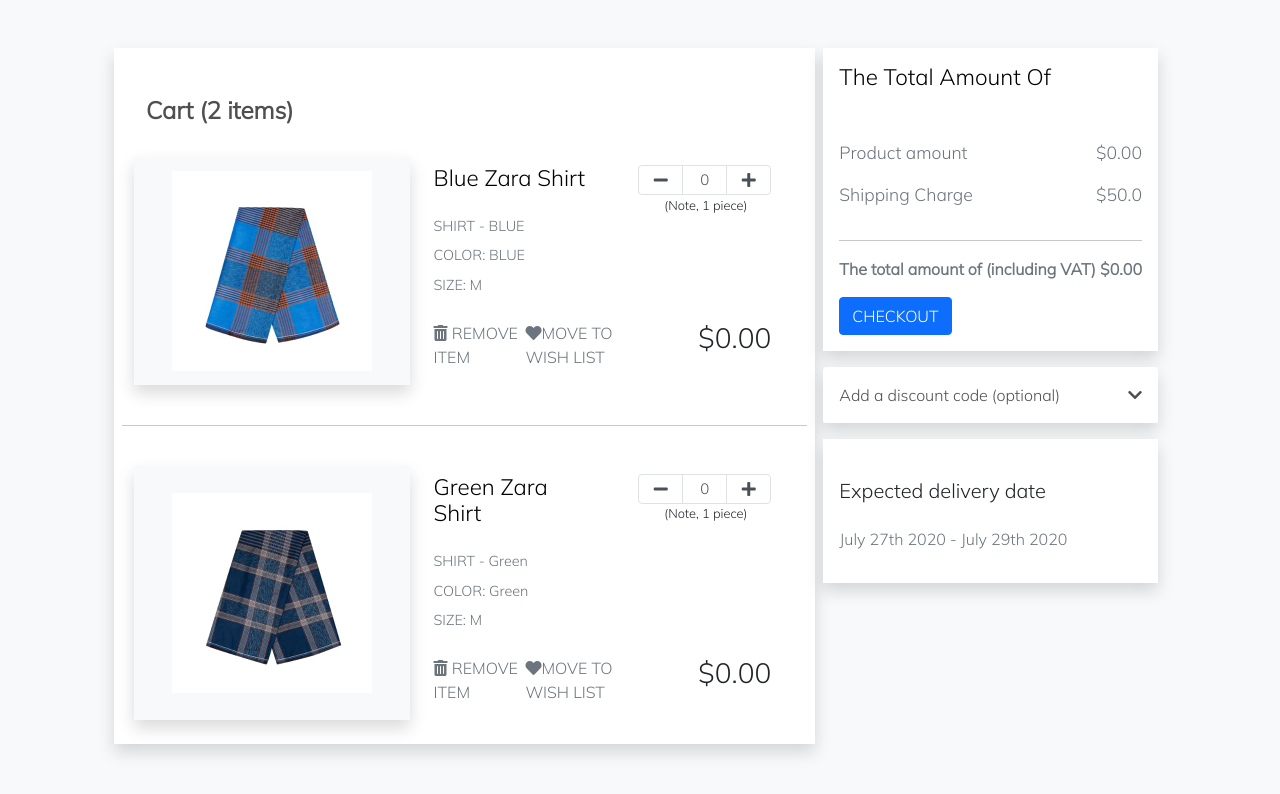
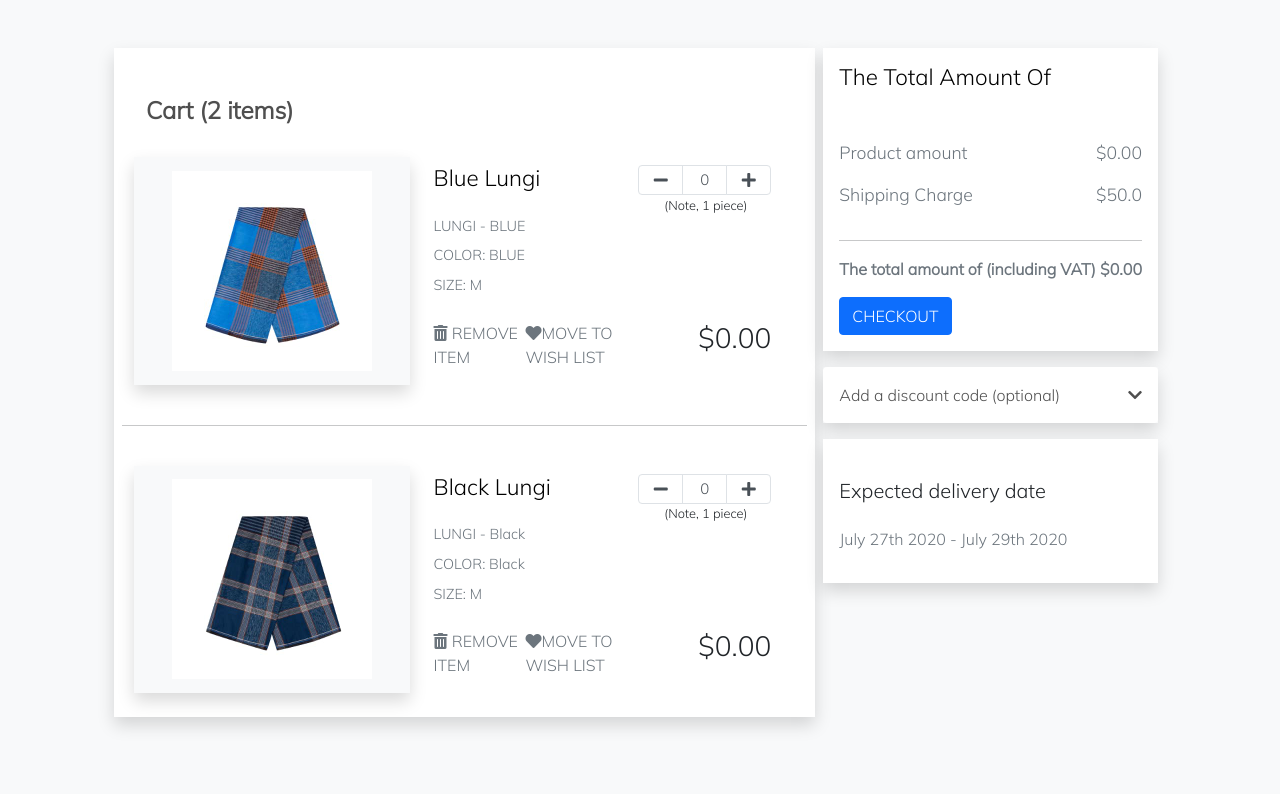
Before and after one commit to mosfequr11/cart, a plain HTML site: page index.html in a window 1280 px wide. Drawn offline with nearby package versions, Linux system fonts and the light colour scheme.

Commit message:
no update

```diff
--- a/index.html
+++ b/index.html
@@ -34,8 +34,8 @@
                   <div class="row">
                     <!-- product name  -->
                     <div class="col-6 card-title">
-                      <h1 class="mb-4 product_name">Blue Zara Shirt</h1>
-                      <p class="mb-2">SHIRT - BLUE</p>
+                      <h1 class="mb-4 product_name">Blue Lungi</h1>
+                      <p class="mb-2">LUNGI - BLUE</p>
                       <p class="mb-2">COLOR: BLUE</p>
                       <p class="mb-3">SIZE: M</p>
                     </div>
@@ -82,9 +82,9 @@
                   <div class="row">
                     <!-- product name  -->
                     <div class="col-6 card-title">
-                      <h1 class="mb-4 product_name">Green Zara Shirt</h1>
-                      <p class="mb-2">SHIRT - Green</p>
-                      <p class="mb-2">COLOR: Green</p>
+                      <h1 class="mb-4 product_name">Black Lungi</h1>
+                      <p class="mb-2">LUNGI - Black</p>
+                      <p class="mb-2">COLOR: Black</p>
                       <p class="mb-3">SIZE: M</p>
                     </div>
                     <!-- quantity inc dec -->
```
